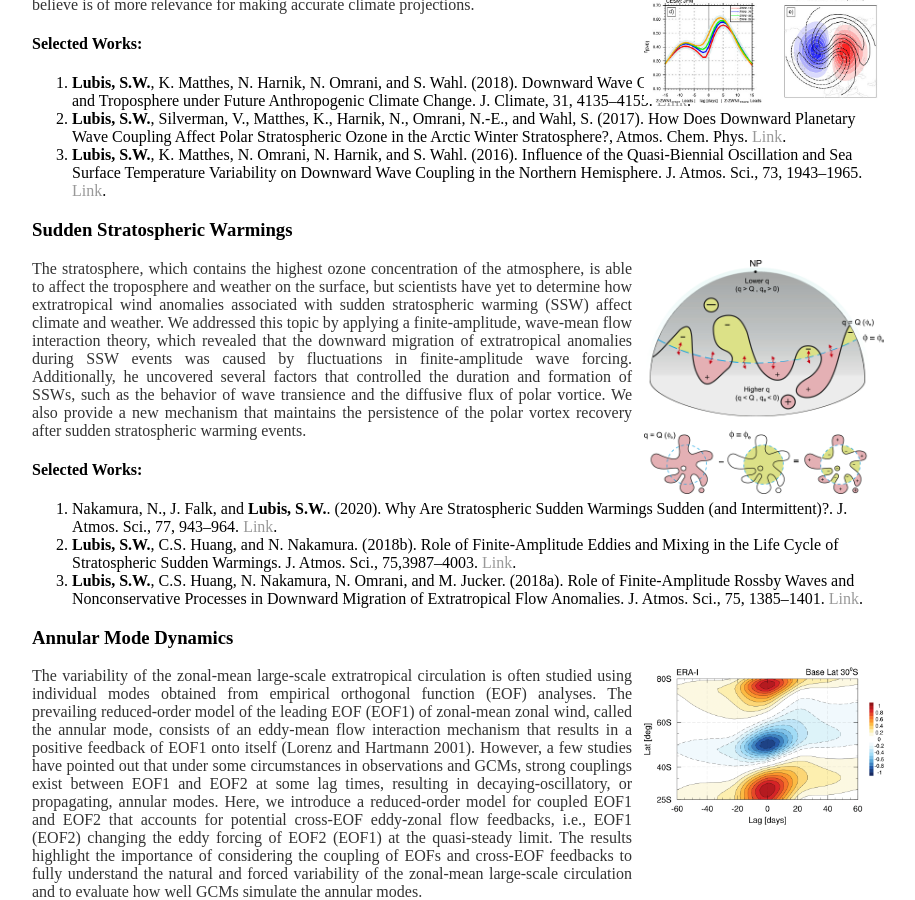
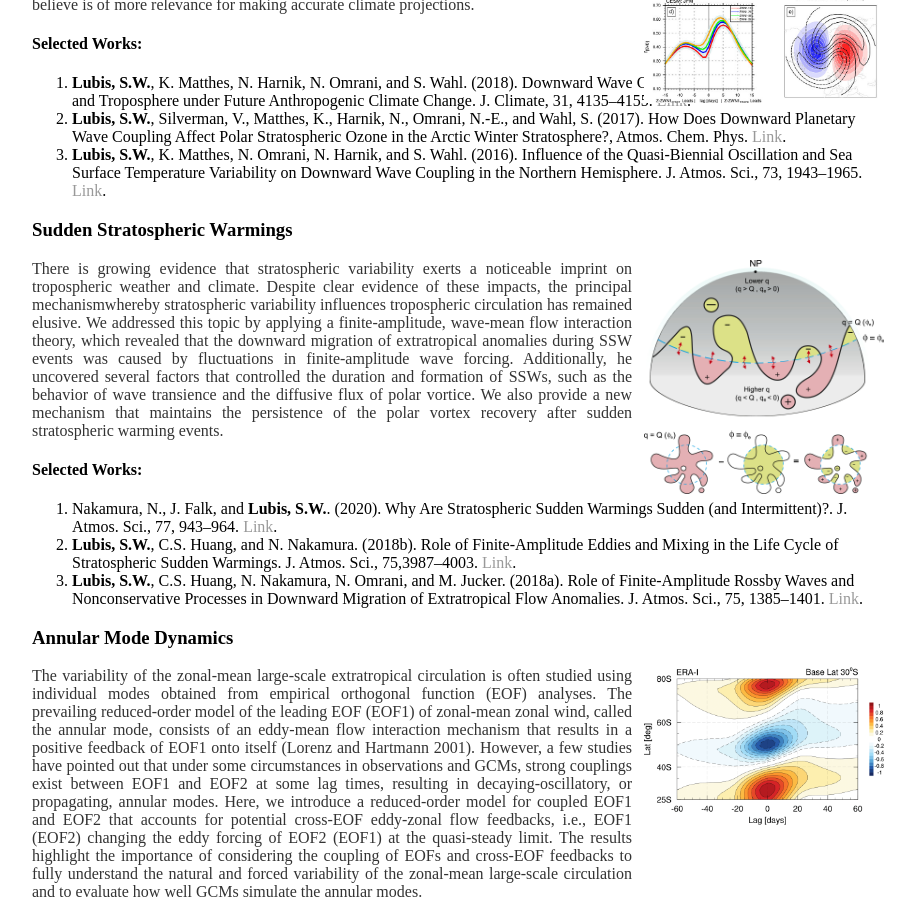
Before and after one commit to sandrolubis/sandrolubis.github.io, a Jekyll site: the page built from research/index.html, in a window 1280 px wide and 900 px high, scrolled down 849 px. Shown: the whole window, without its empty margins (276-1191 px from the left). Built offline with Jekyll 4.4.1, drawn with Linux system fonts in a browser that asks for light colours.

Commit message:
Update index.html

```diff
--- a/research/index.html
+++ b/research/index.html
@@ -23,8 +23,8 @@ title: Research Interests | Sandro Lubis
 
 			<h3>Sudden Stratospheric Warmings</h3>
 			<img src="https://sandrolubis.github.io/assets/images/full-jas-d-17-0376.1-f1.jpg" alt="Fig 2" style="position:absolute; left:920px; width:240px">
-			<p class="indented", style="width:600px"><font size=3>  The stratosphere, which contains the highest ozone concentration of the atmosphere, is able to affect the troposphere and weather on the surface,
-				but scientists have yet to determine how extratropical wind anomalies associated with sudden stratospheric warming (SSW) affect climate and weather.
+			<p class="indented", style="width:600px"><font size=3>  There is growing evidence that stratospheric variability exerts a noticeable imprint on tropospheric weather
+                            and climate. Despite clear evidence of these impacts, the principal mechanismwhereby stratospheric variability influences tropospheric circulation has remained elusive.
 				We addressed this topic by applying a finite-amplitude, wave-mean flow interaction theory, which revealed that the downward migration of extratropical anomalies during SSW events was caused by fluctuations in finite-amplitude wave forcing. Additionally, he uncovered several factors that
 				controlled the duration and formation of SSWs, such as the behavior of wave transience and the diffusive flux of polar vortice. We also provide a new mechanism that maintains the persistence of
 				the polar vortex recovery after sudden stratospheric warming events.</font></p>
```
